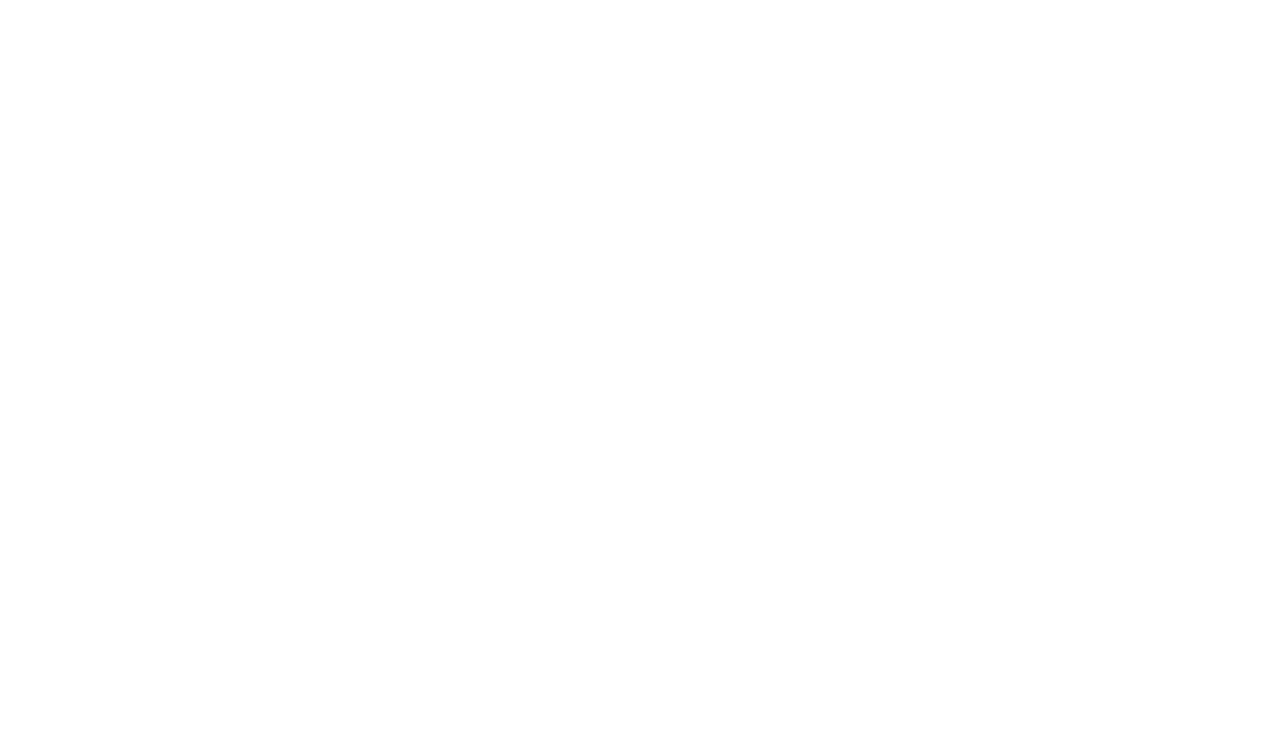
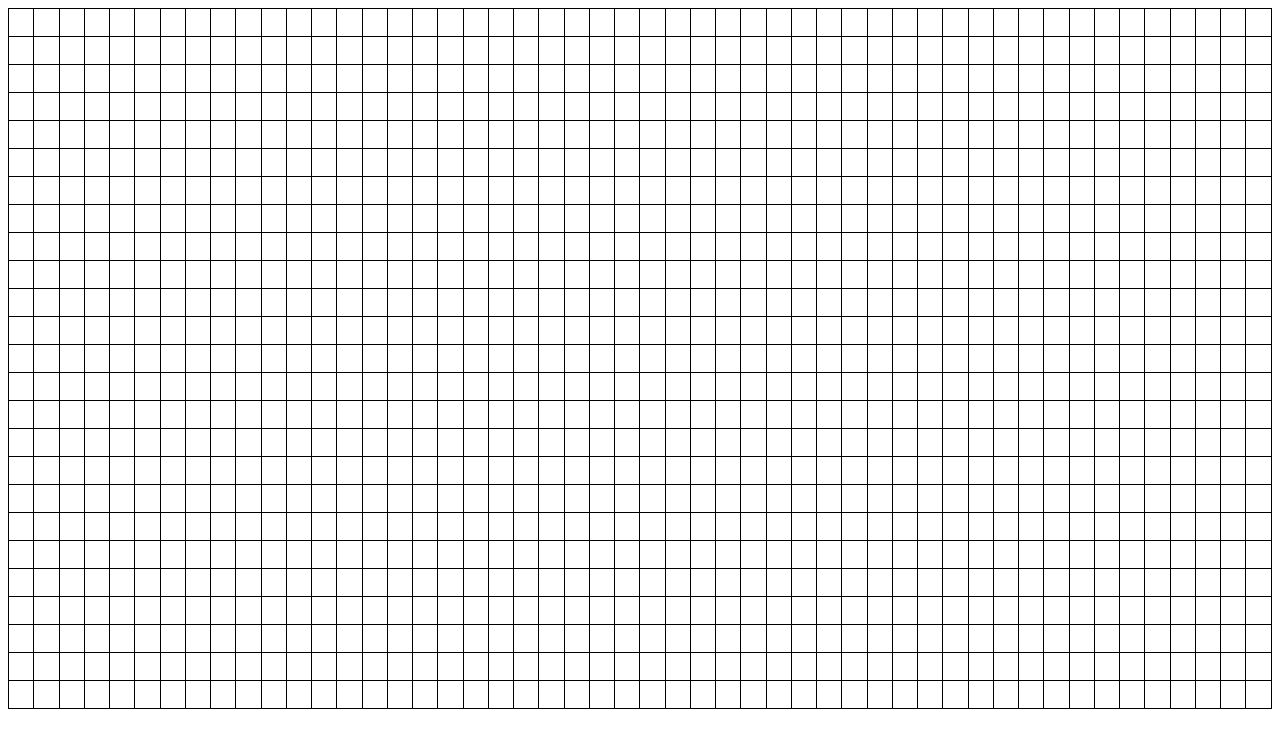
Before and after one commit to cheuyin/pathfinding-visualizer, a React (Vite) app: page / in a window 1280 px wide. Shown: the top 748 px of the page. Built offline with nearby package versions, Linux system fonts and the light colour scheme.

Commit message:
Migrate from css modules to styled components

```diff
--- a/src/components/grid-cell.module.css
+++ /dev/null
@@ -1,5 +0,0 @@
-.cell {
-  border: 1px solid black;
-  width: 25px;
-  height: 25px;
-}
--- a/src/components/grid-cell.tsx
+++ b/src/components/grid-cell.tsx
@@ -1,3 +1,11 @@
+import styled from 'styled-components';
+
 export const GridCell: React.FC = () => {
-  return <td />;
+  return <Cell />;
 };
+
+const Cell = styled.td`
+  border: 1px solid black;
+  width: 25px;
+  height: 25px;
+`;
--- a/src/components/grid.module.css
+++ /dev/null
@@ -1,3 +0,0 @@
-.grid {
-  border-collapse: collapse;
-}
--- a/src/components/grid.tsx
+++ b/src/components/grid.tsx
@@ -1,4 +1,4 @@
-import styles from './grid.module.css';
+import styled from 'styled-components';
 import { Node } from '../types/types';
 import { GridCell } from './grid-cell';
 
@@ -8,7 +8,7 @@
 
 export const Grid: React.FC<GridProps> = ({ grid }) => {
   return (
-    <table className={styles.grid}>
+    <Table>
       {grid.map((row, rowIdx) => (
         <tr key={rowIdx}>
           {row.map((_, colIdx) => (
@@ -16,6 +16,10 @@
           ))}
         </tr>
       ))}
-    </table>
+    </Table>
   );
 };
+
+const Table = styled.table`
+  border-collapse: collapse;
+`;
```
